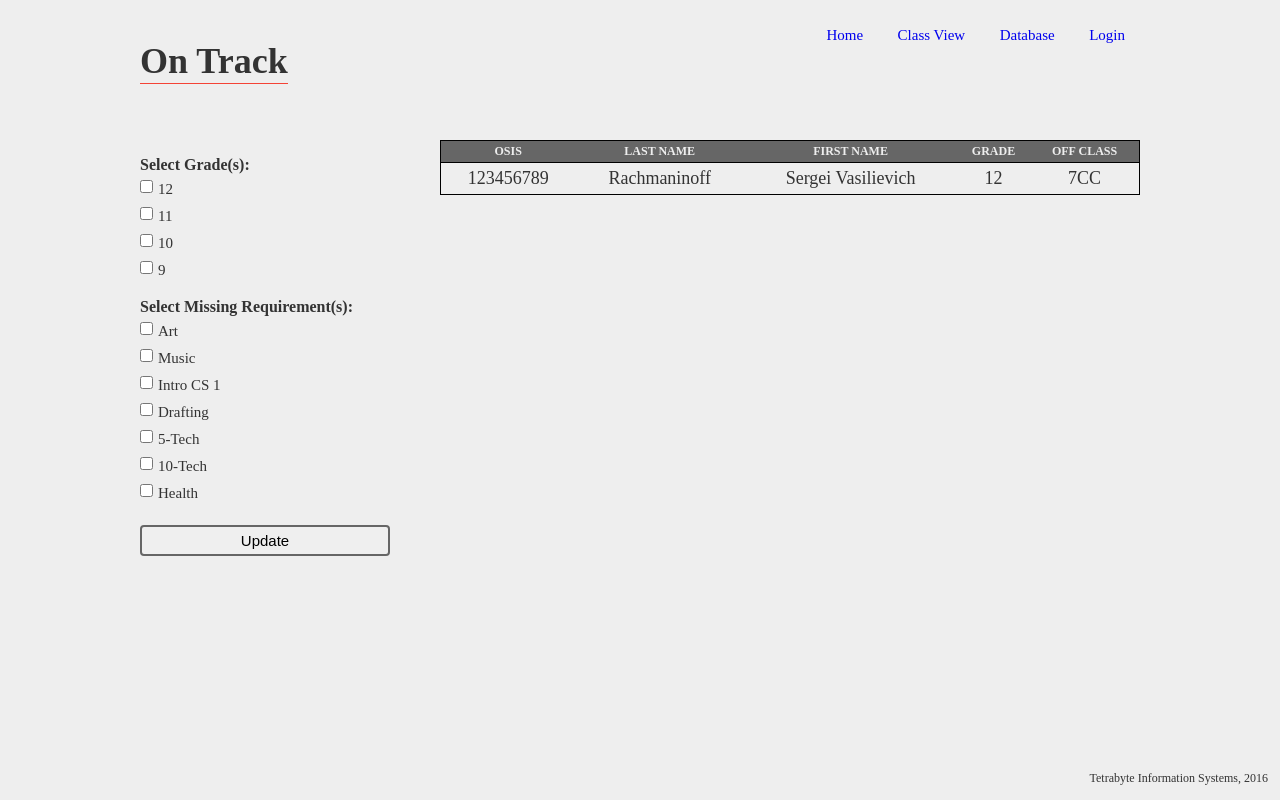
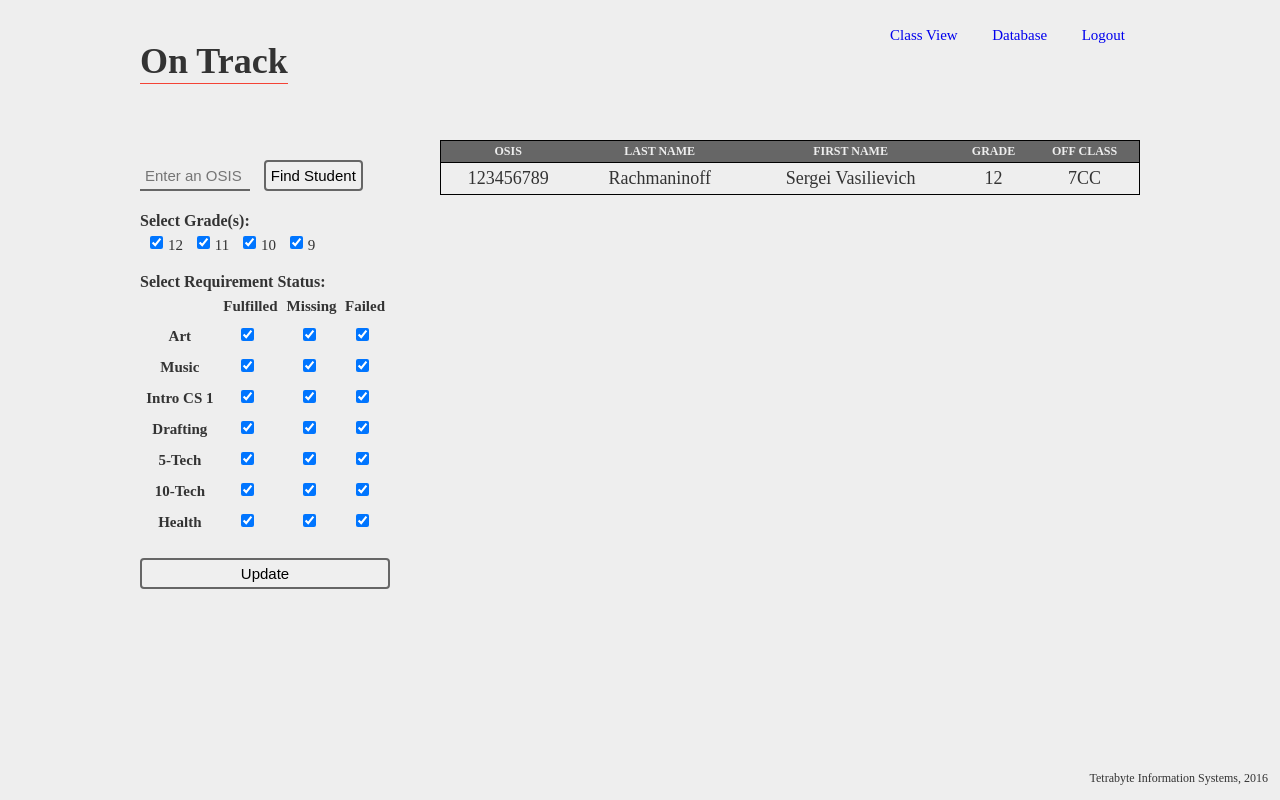
Before and after one commit to stuy-tetrabyte/graduation-req-tracker, a Flask app: page /class/1 in a window 1280 px wide. Run offline with Flask 2, Linux system fonts and the light colour scheme.

Commit message:
filter table

```diff
--- a/static/class.css
+++ b/static/class.css
@@ -13,6 +13,24 @@
 #filters form h3 {
 	margin: 15px 0px 0px;
 	font-size: 16px;
+}
+
+.search {
+	float: right;
+}
+
+.search input {
+	margin: 0px 10px 0px 0px;
+	width: 100px;
+}
+
+#filters input[name="grade"] {
+	margin-left: 10px;
+}
+
+#filters table {
+	width: 100%;
+	text-align: center;
 }
 
 #results {
--- a/static/main.css
+++ b/static/main.css
@@ -135,14 +135,6 @@ a.icon:hover {
 	bottom: 5px;
 }
 
-.search {
-	float: left;
-}
-
-.search input {
-	margin: 0px 10px 0px 0px;
-}
-
 #login {
 	width: 40%;
 	min-width: 400px;
--- a/templates/class.html
+++ b/templates/class.html
@@ -9,21 +9,66 @@
 
 {% block content %}
 <div id="filters">
+	<div class="icon" href="/data">
+		<form class="search">
+			<input type="text" placeholder="Enter an OSIS">
+			<button>Find Student</button>
+		</form>
+	</div>
+
 	<form>
 		<h3>Select Grade(s):</h3>
-		<input type="checkbox" name="grade" value="12">12<br>
-		<input type="checkbox" name="grade" value="11">11<br>
-		<input type="checkbox" name="grade" value="10">10<br>
-		<input type="checkbox" name="grade" value="9">9<br>
+		<input type="checkbox" checked="checked" name="grade" value="12">12
+		<input type="checkbox" checked="checked" name="grade" value="11">11
+		<input type="checkbox" checked="checked" name="grade" value="10">10
+		<input type="checkbox" checked="checked" name="grade" value="9">9
 
-		<h3>Select Missing Requirement(s):</h3>
-		<input type="checkbox" name="grade" value="Art">Art<br>
-		<input type="checkbox" name="grade" value="Music">Music<br>
-		<input type="checkbox" name="grade" value="Intro CS 1">Intro CS 1<br>
-		<input type="checkbox" name="grade" value="Drafting">Drafting<br>
-		<input type="checkbox" name="grade" value="5-Tech">5-Tech<br>
-		<input type="checkbox" name="grade" value="10-Tech">10-Tech<br>
-		<input type="checkbox" name="grade" value="Health">Health<br>
+		<h3>Select Requirement Status:</h3>
+		<table>
+			<tr><th></th><th>Fulfilled</th><th>Missing</th><th>Failed</th></tr>
+			<tr>
+				<th>Art</th>
+				<td><input type="checkbox" checked="checked" name="0-fulfilled"></td>
+				<td><input type="checkbox" checked="checked" name="0-missing"></td>
+				<td><input type="checkbox" checked="checked" name="0-failed"></td>
+			</tr>
+			<tr>
+				<th>Music</th>
+				<td><input type="checkbox" checked="checked" name="1-fulfilled"></td>
+				<td><input type="checkbox" checked="checked" name="1-missing"></td>
+				<td><input type="checkbox" checked="checked" name="1-failed"></td>
+			</tr>
+			<tr>
+				<th>Intro CS 1</th>
+				<td><input type="checkbox" checked="checked" name="2-fulfilled"></td>
+				<td><input type="checkbox" checked="checked" name="2-missing"></td>
+				<td><input type="checkbox" checked="checked" name="2-failed"></td>
+			</tr>
+			<tr>
+				<th>Drafting</th>
+				<td><input type="checkbox" checked="checked" name="3-fulfilled"></td>
+				<td><input type="checkbox" checked="checked" name="3-missing"></td>
+				<td><input type="checkbox" checked="checked" name="3-failed"></td>
+			</tr>
+			<tr>
+				<th>5-Tech</th>
+				<td><input type="checkbox" checked="checked" name="4-fulfilled"></td>
+				<td><input type="checkbox" checked="checked" name="4-missing"></td>
+				<td><input type="checkbox" checked="checked" name="4-failed"></td>
+			</tr>
+			<tr>
+				<th>10-Tech</th>
+				<td><input type="checkbox" checked="checked" name="5-fulfilled"></td>
+				<td><input type="checkbox" checked="checked" name="5-missing"></td>
+				<td><input type="checkbox" checked="checked" name="5-failed"></td>
+			</tr>
+			<tr>
+				<th>Health</th>
+				<td><input type="checkbox" checked="checked" name="6-fulfilled"></td>
+				<td><input type="checkbox" checked="checked" name="6-missing"></td>
+				<td><input type="checkbox" checked="checked" name="6-failed"></td>
+			</tr>
+		</table>
 
 		<button class="submit" type="submit" name="action">Update</button>
 	</form>
--- a/templates/master.html
+++ b/templates/master.html
@@ -16,10 +16,9 @@
 
 	<div class="navbar">
 		<ul>
-			<li><a href="/">Home</a></li>
 			<li><a href="/class/0">Class View</a></li>
 			<li><a href="/data">Database</a></li>
-			<li><a href="/login">Login</a></li>
+			<li><a href="/login">Logout</a></li>
 		</ul>
 	</div>
 </div>
```
Also changed, not shown: templates/data.html (+0 -8 lines).
